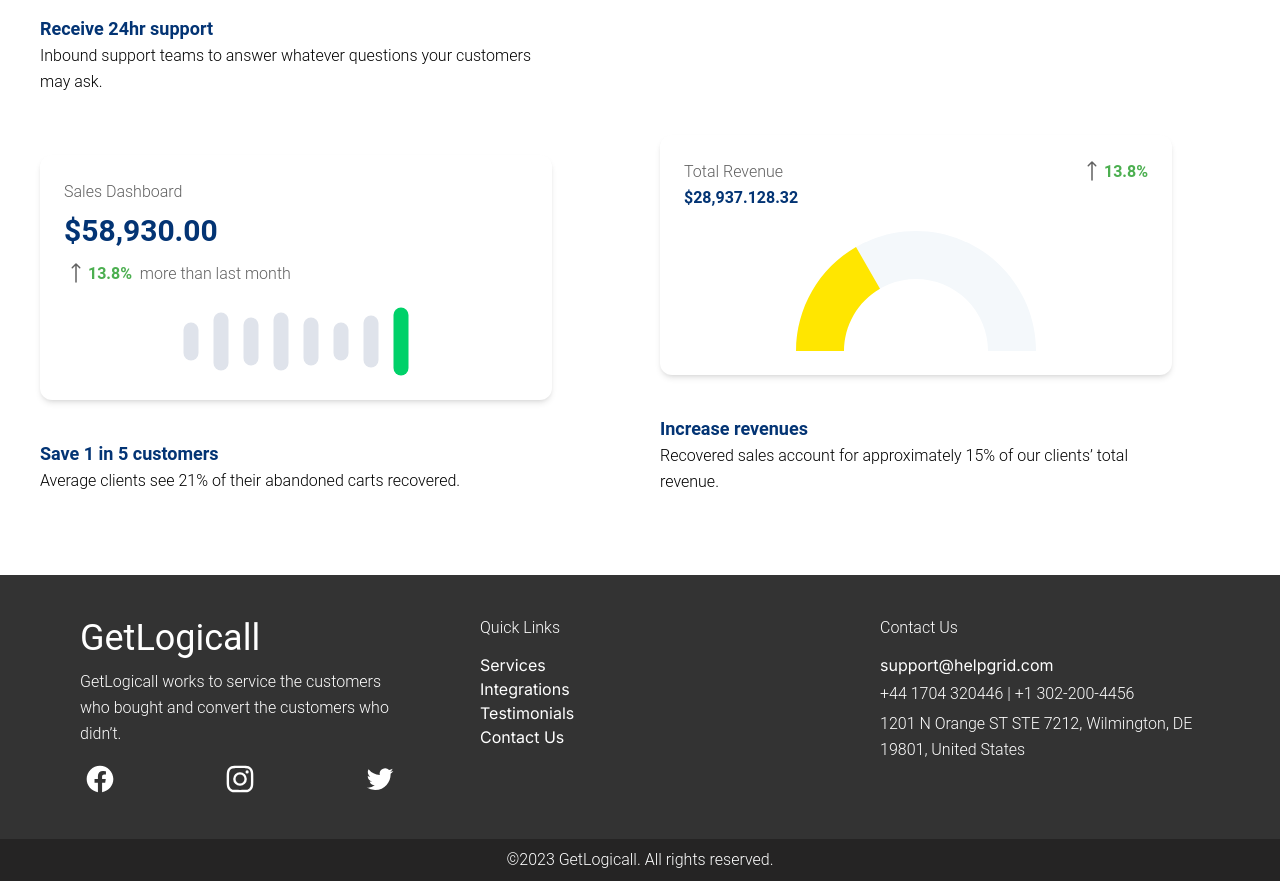
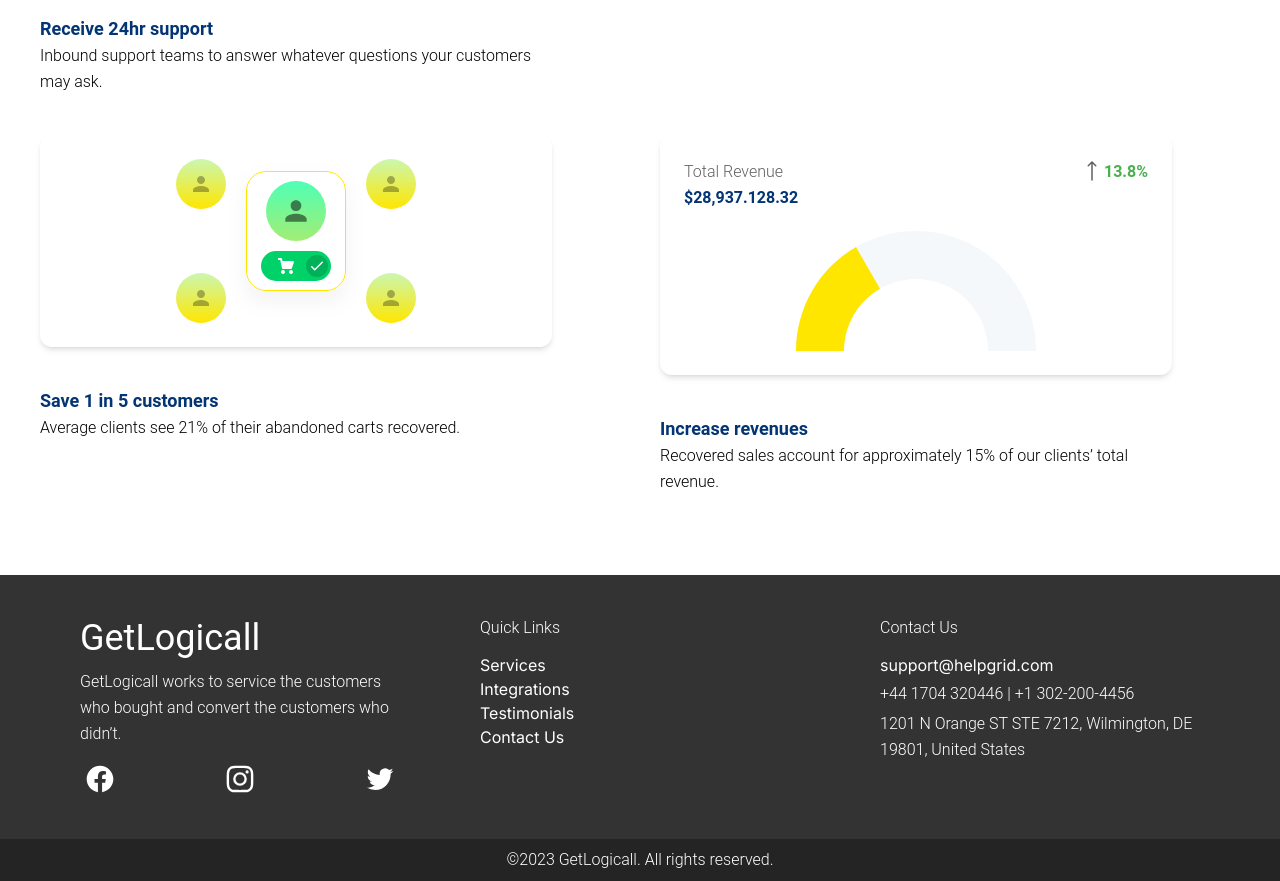
Before and after one commit to Nick9499/GetLogical, a Next.js app: page / in a window 1280 px wide. Shown: the part 1283-2164 px from the top of the page. Built offline with nearby package versions, Linux system fonts and the light colour scheme.

Commit message:
Added customer card

```diff
--- /dev/null
+++ b/app/components/ExpertHelp/CustomerCard.js
@@ -0,0 +1,27 @@
+/* eslint-disable @next/next/no-img-element */
+import React from "react";
+import { Card, CardBody } from "../../theme/themeRegistry";
+
+const CustomerCard = () => {
+  return (
+    <Card>
+      <CardBody>
+        <div className="flex justify-center items-center">
+          <div className="grid grid-cols-1 gap-16">
+            <img src="/user-2.svg" alt="user 2" />
+            <img src="/user-2.svg" alt="user 2" />
+          </div>
+          <div>
+            <img src="/floating.svg" alt="floating" />
+          </div>
+          <div className="grid grid-cols-1 gap-16">
+            <img src="/user-2.svg" alt="user 2" />
+            <img src="/user-2.svg" alt="user 2" />
+          </div>
+        </div>
+      </CardBody>
+    </Card>
+  );
+};
+
+export default CustomerCard;
--- a/app/components/ExpertHelp/index.js
+++ b/app/components/ExpertHelp/index.js
@@ -3,6 +3,7 @@ import { Typography } from "../../theme/themeRegistry";
 import ConvoCard from "./ConvoCard";
 import DashboardCard from "./DashboardCard";
 import RevenueCard from "./RevenueCard";
+import CustomerCard from "./CustomerCard";
 
 const ExpertHelp = () => {
   return (
@@ -45,7 +46,7 @@ const ExpertHelp = () => {
           </div>
         </div>
         <div className="lg:max-w-[40vw]">
-          <DashboardCard />
+          <CustomerCard />
           <div className="mt-10">
             <Typography
               variant="h6"
```
Also changed, not shown: public/floating.svg (added), public/user-2.svg (added).
